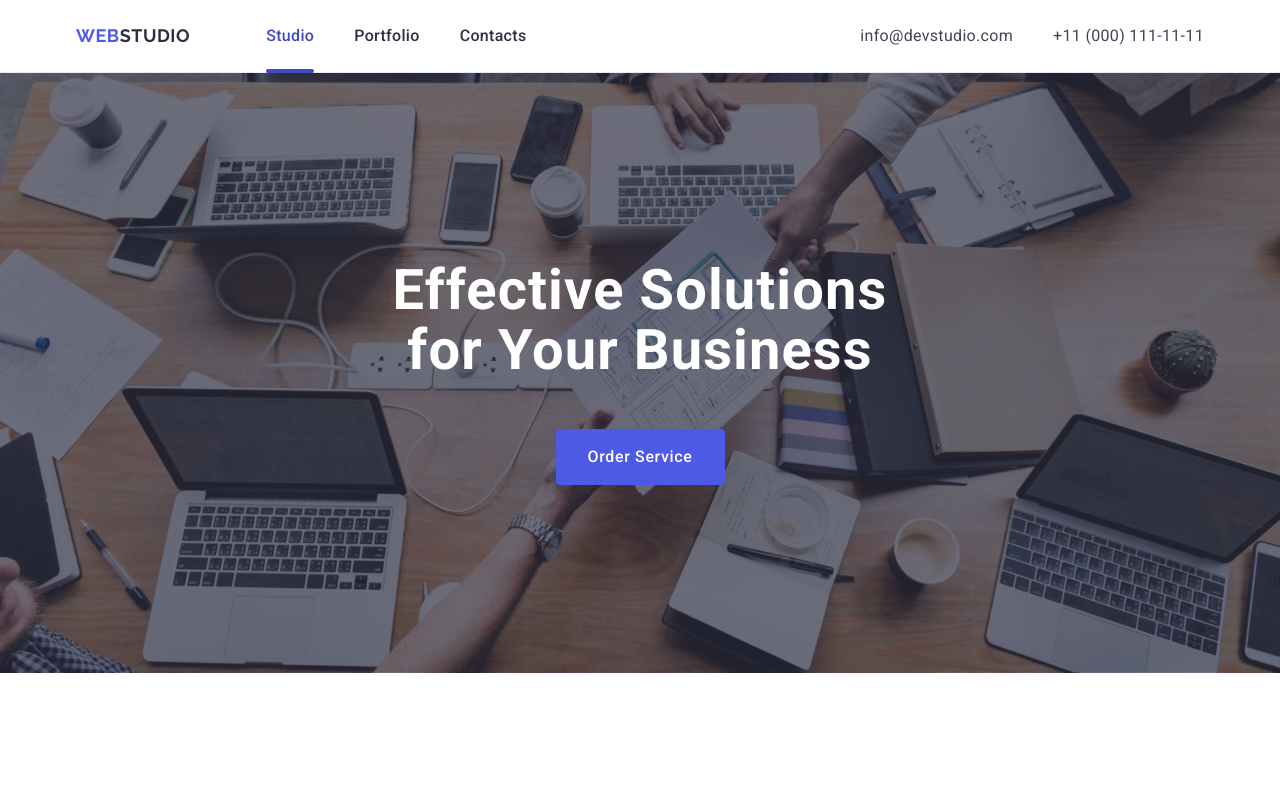
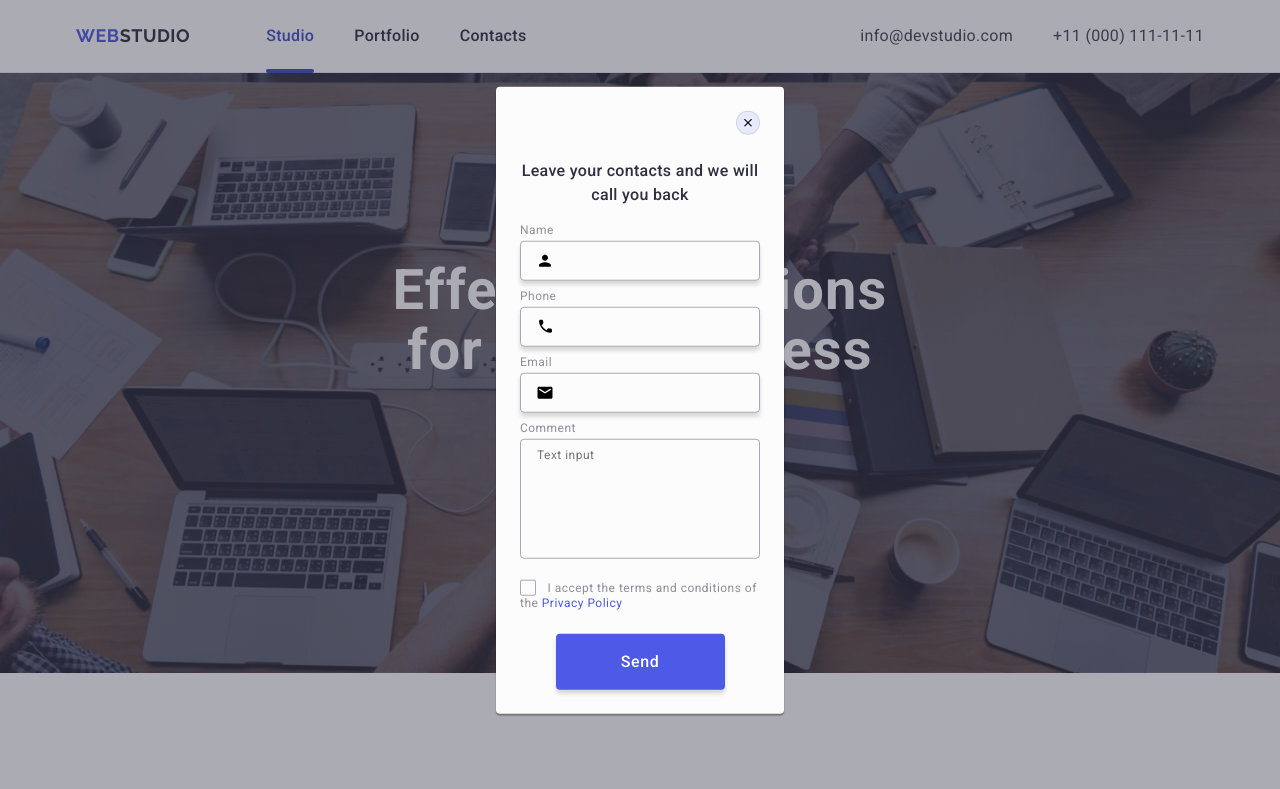
Before and after one commit to marves-pl/goit-markup-hw-06, a plain HTML site: page index.html in a window 1280 px wide. Shown: the top 789 px of the page. Drawn offline with nearby package versions, Linux system fonts and the light colour scheme.

Commit message:
Cover modal

```diff
--- a/css/styles.css
+++ b/css/styles.css
@@ -637,11 +637,256 @@ button {
     text-align: center;
 
 }
+
+/* --------- Modal -----  */
+.backdrop {
+    position: fixed;
+    top: 0;
+    left: 0;
+    width: 100%;
+    height: 100%;
+    background-color: rgba(46, 47, 66, 0.4);
+
+    opacity: 0;
+    visibility: hidden;
+    pointer-events: none;
+
+    transition: opacity 250ms cubic-bezier(0.4, 0, 0.2, 1),
+        visibility 250ms cubic-bezier(0.4, 0, 0.2, 1);
+
+}
+
+.backdrop.is-open {
+    opacity: 1;
+    visibility: visible;
+    pointer-events: auto;
+
+}
+
+.backdrop:not(.is-open) .modal {
+    transform: translate(-50%, -100%);
+
+}
+
+
+.modal {
+    position: absolute;
+    top: 50%;
+    left: 50%;
+    border-radius: 4px;
+    width: 408px;
+    min-height: 584px;
+    transform: translate(-50%, -50%);
+    box-shadow: 0 1px 1px 0 rgba(0, 0, 0, 0.14), 0 1px 3px 0 rgba(0, 0, 0, 0.12), 0 2px 1px 0 rgba(0, 0, 0, 0.2);
+    background-color: #fcfcfc;
+    transition: transform 250ms cubic-bezier(0.4, 0, 0.2, 1);
+    padding: 72px 24px 24px 24px;
+}
+
+.modal-close {
+    padding: 0;
+    display: flex;
+    justify-content: center;
+    align-items: center;
+    width: 24px;
+    height: 24px;
+    background-color: rgb(231, 233, 252);
+    border: 1px solid rgba(0, 0, 0, 0.1);
+    border-radius: 50%;
+    position: absolute;
+    top: 24px;
+    right: 24px;
+    transition: background-color 250ms cubic-bezier(0.4, 0, 0.2, 1),
+        border 250ms cubic-bezier(0.4, 0, 0.2, 1);
+
+}
+
+.modal-close:hover {
+    background-color: rgb(64, 75, 191);
+    border: none;
+    fill: #fff;
+}
+
+.modal-close:focus {
+    background-color: #404bbf;
+    border: none;
+    fill: #fff;
+}
+
+.button-icon-modal {
+    transition: fill 250ms cubic-bezier(0.4, 0, 0.2, 1);
+}
+
+.modal-input {
+    width: 100%;
+    height: 40px;
+    border: 1px solid rgba(46, 47, 66, 0.4);
+    background-color: transparent;
+    font-size: 12px;
+    line-height: 2;
+    letter-spacing: 0.04em;
+    padding-left: 38px;
+    box-shadow: 0px 4px 4px rgba(0, 0, 0, 0.15);
+    border-radius: 4px;
+    color: #ffffff;
+    outline: transparent;
+    transition: border-color 250ms cubic-bezier(0.4, 0, 0.2, 1);
+
+}
+
+.modal-input:focus {
+    border-color: #4D5AE5;
+}
+
+.modal-input:focus+.modal-input-icon {
+    fill: #4D5AE5;
+}
+
+.modal-subtitle {
+    font-size: 16px;
+    font-weight: 500;
+    line-height: 1.5;
+    letter-spacing: 0.02em;
+    color: #2e2f42;
+    text-align: center;
+    margin-bottom: 16px;
+}
+
+.modal-label {
+    display: block;
+    gap: 24px;
+    margin-bottom: 16px;
+    font-weight: 400;
+    font-size: 16px;
+    line-height: 1.5;
+    letter-spacing: 0.02em;
+    margin-bottom: 4px;
+    color: #8E8F99;
+
+}
+
+.label-wrap {
+    margin-bottom: 8px;
+}
+
+.input-wrap {
+    position: relative;
+}
+
+
+.modal-input-icon {
+    position: absolute;
+    left: 16px;
+    top: 50%;
+    transform: translateY(-50%);
+    transition: fill 250ms cubic-bezier(0.4, 0, 0.2, 1);
+}
+
+
+.modal-comment {
+    margin-bottom: 16px;
+}
+
+.modal-textarea {
+    width: 100%;
+    height: 120px;
+    border-radius: 4px;
+    border: 1px solid rgba(46, 47, 66, 0.4);
+    background-color: transparent;
+    padding: 8px 16px;
+    font-size: 12px;
+    line-height: 1.17;
+    letter-spacing: 0.04em;
+    color: rgba(46, 47, 66, 0.4);
+    outline: transparent;
+    resize: none;
+    transition: border-color 250ms cubic-bezier(0.4, 0, 0.2, 1);
+}
+
+.modal-textarea::placeholder {
+    font-size: 12px;
+}
+
+.modal-textarea:focus {
+    border-color: #4D5AE5;
+}
+
+.modal-checkbox {
+    margin-bottom: 24px;
+}
+
+.modal-label {
+    font-size: 12px;
+    line-height: 1.17;
+    letter-spacing: 0.04em;
+    color: #8e8f99;
+    ;
+}
+
+.input-checkbox:checked+label>span {
+    background-color: #404bbf;
+    border: none;
+    fill: #F4F4FD;
+}
+
+.privacy-text-checkbox {
+    margin-right: 8px;
+    border: 1px solid rgba(46, 47, 66, 0.4);
+    border-radius: 2px;
+    width: 16px;
+    height: 16px;
+    display: inline-flex;
+    align-items: center;
+    justify-content: center;
+    fill: transparent;
+    transition: background-color 250ms cubic-bezier(0.4, 0, 0.2, 1),
+        border 250ms cubic-bezier(0.4, 0, 0.2, 1),
+        fill 250ms cubic-bezier(0.4, 0, 0.2, 1);
+}
+
+.modal-privacy-link {
+    color: #4d5ae5;
+}
+
+.button-send-modal {
+    font-family: "Roboto", sans-serif;
+    font-size: 16px;
+    font-weight: 500;
+    line-height: 1.5;
+    letter-spacing: 0.04em;
+    color: #ffffff;
+    cursor: pointer;
+    background-color: #4D5AE5;
+    border: none;
+    display: block;
+    min-width: 169px;
+    height: 56px;
+    transition: background-color 250ms cubic-bezier(0.4, 0, 0.2, 1);
+    border-radius: 4px;
+    box-shadow: 0px 4px 4px 0px rgba(0, 0, 0, 0.15);
+    margin: auto;
+}
+
+.button-send-modal:hover {
+    background-color: #404BBF;
+}
+
+.button-send-modal:focus {
+    background-color: #404BBF;
+}
+@media (min-width: 320px) {
+    .modal {
+        width: 288px;
+        min-height: 623;
+    }
+}
+
 /* --------- Tablet -----  */
-@media screen and (min-width: 768px) {
+
+@media (min-width: 768px) {
 
     .container {
-        max-width: 768px;
+        min-width: 768px;
 
     }
 
@@ -810,8 +1055,14 @@ button {
     }
 
 
+    /* --------- Modal -----  */
+
+
 }
+
+
 /* --------- Desktop -----  */
+
 @media screen and (min-width: 1158px) {
 
     .container {
@@ -963,3 +1214,8 @@ button {
     .container-subscribe {
         margin-left: 65px;
     }
+
+    /* --------- Modal -----  */
+
+
+}
```
